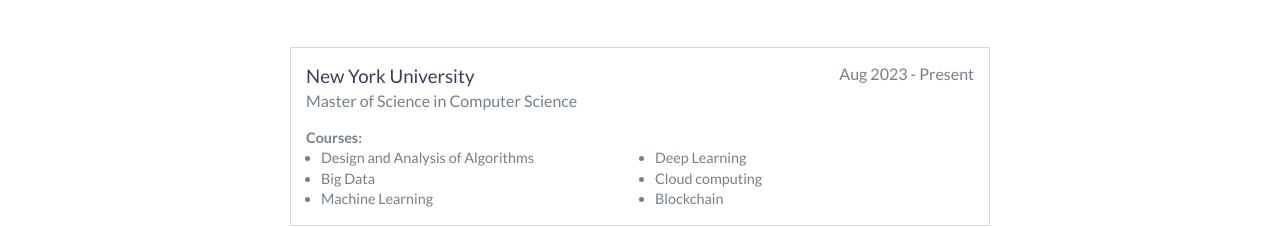
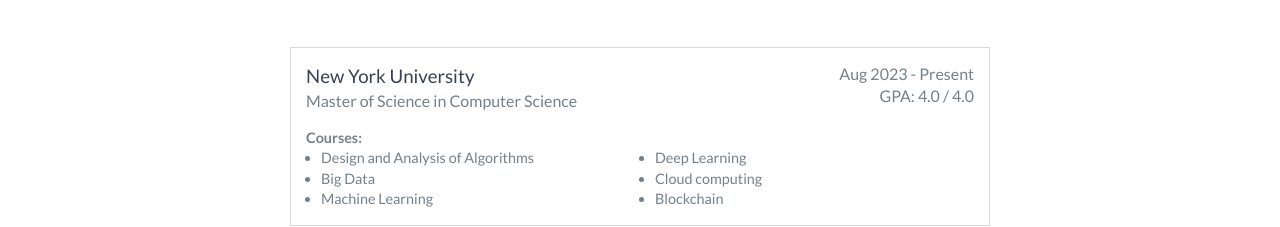
Before and after one commit to priyangshupal/priyangshupal.github.io, a plain HTML site: page index.html in a window 1280 px wide. Shown: the part 2770-2997 px from the top of the page. Drawn offline with nearby package versions, Linux system fonts and the light colour scheme.

Commit message:
updating GPA

```diff
--- a/css/styles.css
+++ b/css/styles.css
@@ -452,6 +452,11 @@
   color: #74808a;
   float: right;
 }
+.education-gpa {
+  position: absolute;
+  margin-top: 22px;
+  right: 15px;
+}
 .education-block h4 {
   color: #74808a;
   clear: both;
--- a/index.html
+++ b/index.html
@@ -202,6 +202,7 @@
           ><h3>New York University</h3></a
         >
         <span class="education-date">Aug 2023 - Present</span>
+        <span class="education-gpa">GPA: 4.0 / 4.0</span>
         <h4>Master of Science in Computer Science</h4>
         <p><b>Courses:</b></p>
         <div style="display: grid; grid-template-columns: auto auto auto">
```
